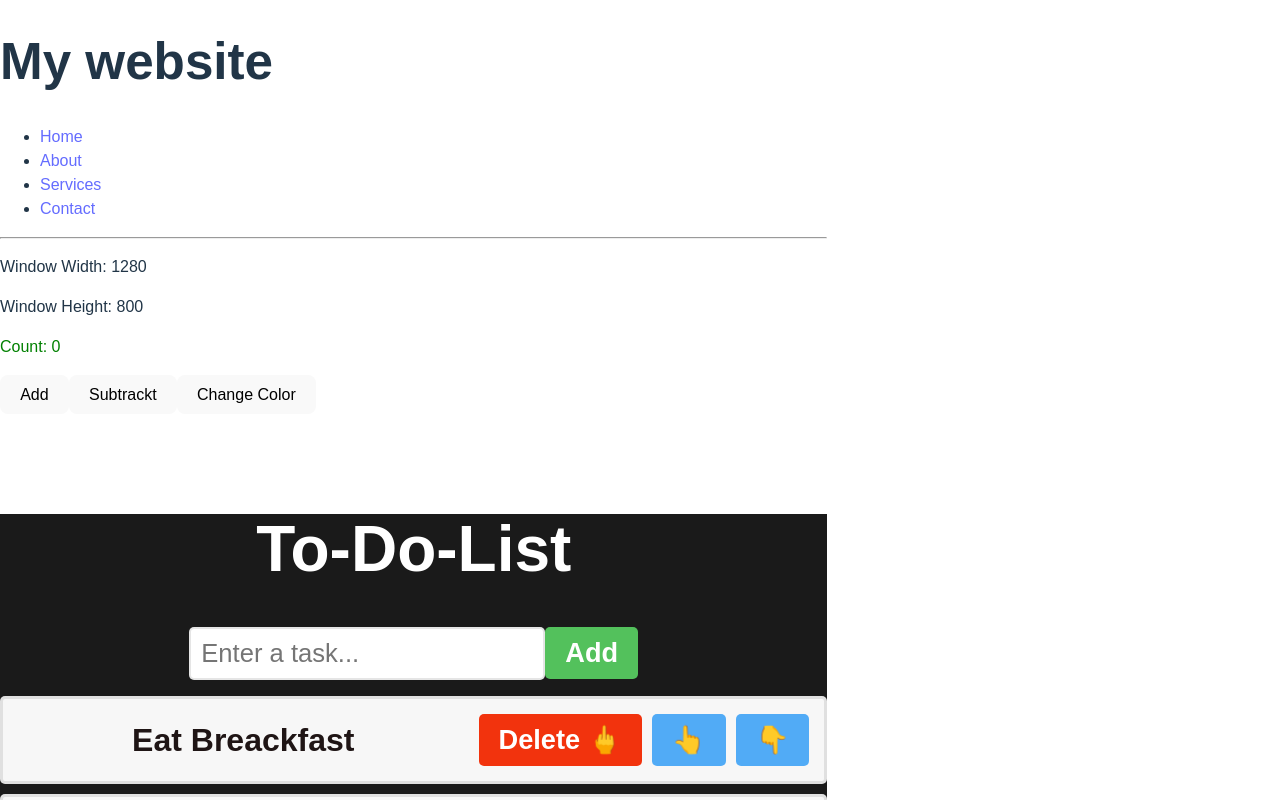
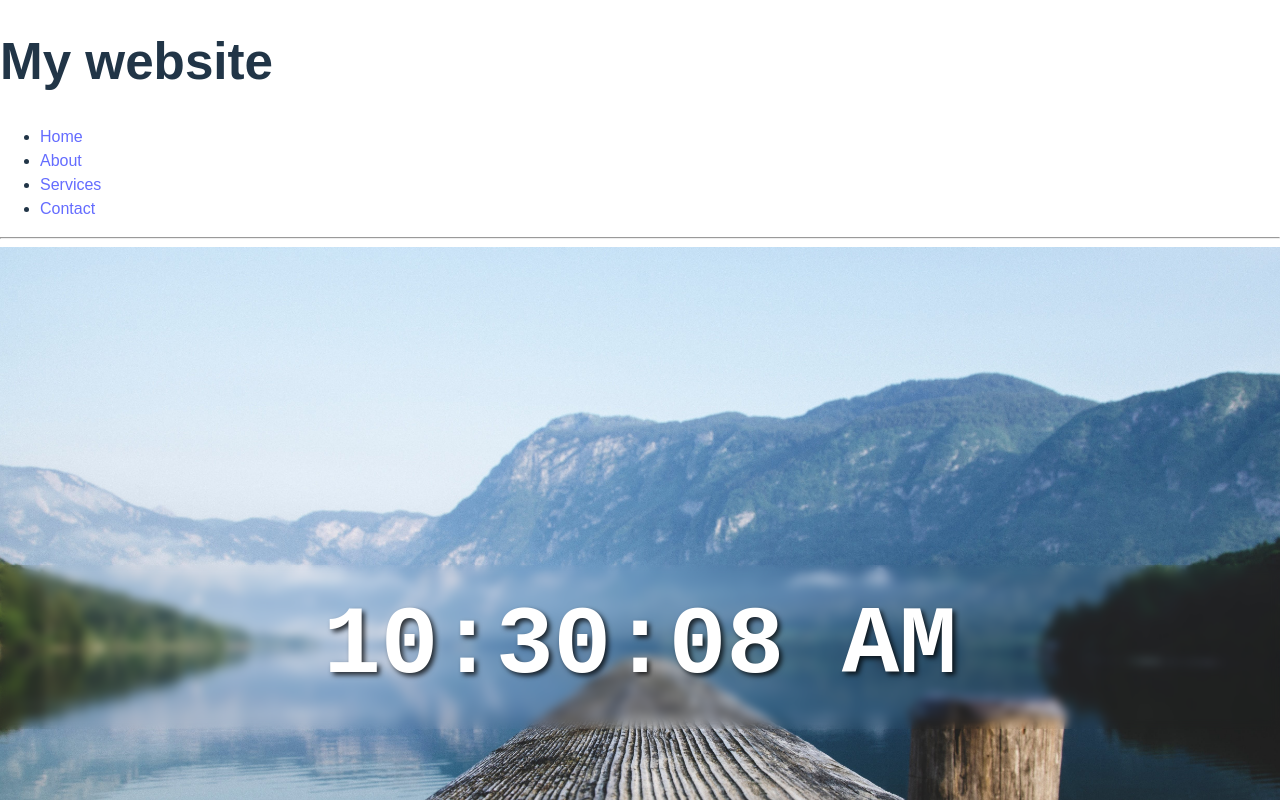
Before and after one commit to makarenkoj/my-react-app, a React (Vite) app: page / in a window 1280 px wide. Shown: the top 800 px of the page. Built offline with nearby package versions, Linux system fonts and the light colour scheme.

Commit message:
create digital clock component

```diff
--- a/src/App.jsx
+++ b/src/App.jsx
@@ -18,6 +18,7 @@
 import AddObject from './AddObject.jsx'
 import ToDoList from './ToDoList.jsx'
 import EffectComponent from './EffectComponent.jsx'
+import DigitalClock from './DigitalClock.jsx'
 
 function App() {
   const fruits = [{id: 1, name:'apple', calories: 95},
@@ -34,6 +35,7 @@
   return(
       <>
           <Header></Header>
+          <DigitalClock></DigitalClock>
           <EffectComponent></EffectComponent>
           <ToDoList></ToDoList>
           <AddObject></AddObject>
--- /dev/null
+++ b/src/DigitalClock.jsx
@@ -0,0 +1,40 @@
+import { useState, useEffect } from "react";
+
+function DigitalClock(){
+    const [time, setTime] = useState(new Date());
+
+    useEffect(() => {
+        const intervalId = setInterval(() => {
+          setTime(new Date());
+        }, 1000);
+
+        return () => {
+            clearInterval(intervalId);
+        }
+    }, [])
+
+    function formatTime(){
+        let hours = time.getHours();
+        const minutes = time.getMinutes(),
+              seconds = time.getSeconds(),
+              meridiem = hours >= 12 ? 'PM' : 'AM';
+
+        hours = hours % 12 || 12;
+
+        return `${padZero(hours)}:${padZero(minutes)}:${padZero(seconds)} ${meridiem}`;
+    };
+
+    function padZero(number){
+        return (number < 10 ? '0' : '') + number;
+    };
+
+    return( <div className="clock-body">
+                <div className="clock-container">
+                    <div className="clock">
+                        <span>{formatTime()}</span>
+                    </div>
+                </div>
+            </div>);
+};
+
+export default DigitalClock;
--- a/src/index.css
+++ b/src/index.css
@@ -312,3 +312,31 @@
     font-size: 1.4rem;
     margin-left: 10px;
 }
+
+.clock-body{
+    background-image: url(assets/background.jpg);
+    background-position: center;
+    background-repeat: no-repeat;
+    background-size: cover;
+    background-attachment: fixed;
+    margin: 0;
+    display: flex;
+    justify-content: center;
+    min-height: 100vh;
+    align-items: center;
+}
+
+.clock-container{
+    backdrop-filter: blur(5px);
+    width: 100vw;
+    padding: 10px 0;
+}
+
+.clock{
+    color: white;
+    font-size: 6rem;
+    font-weight: bold;
+    font-family: monospace;
+    text-align: center;
+    text-shadow: 3px 3px 5px hsla(0, 0%, 0%, 0.75);
+}
```
Also changed, not shown: src/assets/background.jpg (added).
